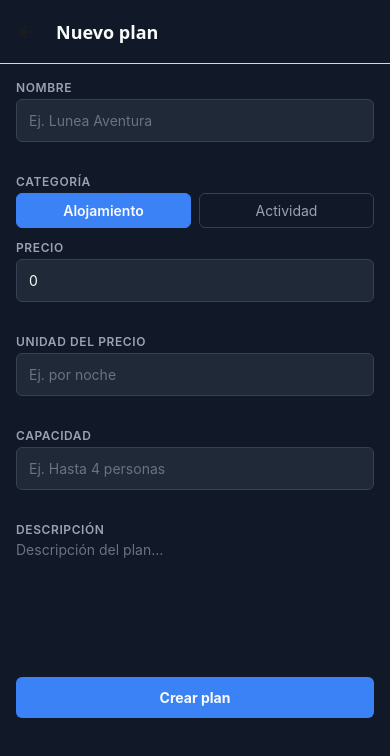
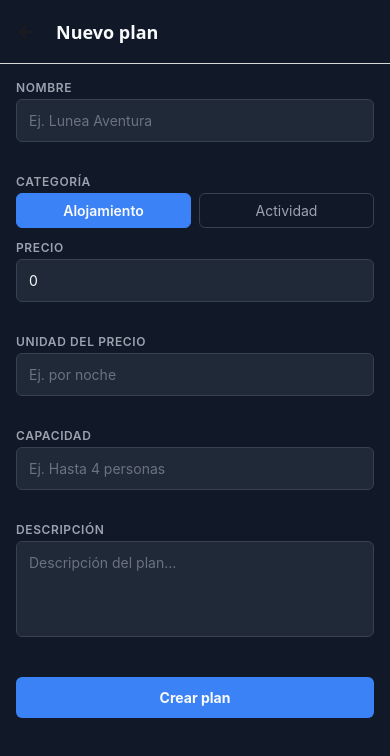
Before and after one commit to IsabellaOlivares/Lunea_Glamping, a React Native app: screen /Create in a window 390 px wide. Shown: the top 756 px of the page. Built offline with nearby package versions, Linux system fonts and the light colour scheme; no server answers.

Commit message:
Formulario y validación con Zod, crear y editar planes

```diff
--- a/src/components/FormField.tsx
+++ b/src/components/FormField.tsx
@@ -16,6 +16,7 @@ export function FormField<T extends FieldValues>({
   name,
   label,
   errorMessage,
+  style,
   ...textInputProps
 }: FormFieldProps<T>): React.JSX.Element {
   return (
@@ -27,7 +28,7 @@ export function FormField<T extends FieldValues>({
           name={name}
           render={({ field: { onChange, onBlur, value } }) => (
             <TextInput
-              style={[styles.input, !!errorMessage && styles.inputError]}
+              style={[styles.input, !!errorMessage && styles.inputError, style]}
               value={typeof value === 'number' ? String(value) : value ?? ''}
               onChangeText={onChange}
               onBlur={onBlur}
--- a/src/hooks/useItems.ts
+++ b/src/hooks/useItems.ts
@@ -8,14 +8,14 @@ export const ITEMS_QUERY_KEY = ['items'] as const;
 export function useItems() {
   return useQuery<Item[]>({
     queryKey: ITEMS_QUERY_KEY,
-    queryFn: () => apiClient.get<Item[]>('/posts?_limit=15').then(r => r.data),
+    queryFn: () => apiClient.get<Item[]>('/items').then(r => r.data),
   });
 }
 
 export function useItemById(id: number | string) {
   return useQuery<Item>({
     queryKey: [...ITEMS_QUERY_KEY, id],
-    queryFn: () => apiClient.get<Item>(`/posts/${id}`).then(r => r.data),
+    queryFn: () => apiClient.get<Item>(`/items/${id}`).then(r => r.data),
     enabled: !!id,
   });
 }
@@ -24,7 +24,7 @@ export function useCreateItem() {
   const queryClient = useQueryClient();
   return useMutation<Item, Error, CreateItemPayload>({
     mutationFn: (payload) =>
-      apiClient.post<Item>('/posts', payload).then(r => r.data),
+      apiClient.post<Item>('/items', payload).then(r => r.data),
     onSuccess: () => {
       // Invalidar la lista para que se refresque automáticamente
       queryClient.invalidateQueries({ queryKey: ITEMS_QUERY_KEY });
@@ -40,7 +40,7 @@ export function useUpdateItem() {
   const queryClient = useQueryClient();
   return useMutation<Item, Error, UpdateItemPayload>({
     mutationFn: (payload) =>
-      apiClient.put<Item>(`/posts/${payload.id}`, payload).then(r => r.data),
+      apiClient.put<Item>(`/items/${payload.id}`, payload).then(r => r.data),
     onSuccess: (_, variables) => {
       // Invalidar lista e ítem individual
       queryClient.invalidateQueries({ queryKey: ITEMS_QUERY_KEY });
--- a/src/navigation/types.ts
+++ b/src/navigation/types.ts
@@ -3,6 +3,7 @@
 
 export type RootStackParamList = {
   Home:   undefined;
+  Detail: {id: number | string; name: string};
   Create: undefined;
   Edit:   { id: number | string; name: string };
 };
--- a/src/schemas/itemSchema.ts
+++ b/src/schemas/itemSchema.ts
@@ -1,4 +1,6 @@
 import { z } from 'zod';
+export type ItemFormData = z.infer<typeof itemSchema>;
+export type ItemFormInput = z.input<typeof itemSchema>;
 
 export const itemSchema = z.object({
 
@@ -26,5 +28,3 @@ export const itemSchema = z.object({
     .max(120, 'Máx. 120 caracteres'),
 
 });
-
-export type ItemFormData = z.infer<typeof itemSchema>;
--- a/src/screens/CreateScreen.tsx
+++ b/src/screens/CreateScreen.tsx
@@ -16,9 +16,10 @@ import type { NativeStackNavigationProp } from '@react-navigation/native-stack';
 
 import { COLORS, RADIUS, SPACING, TYPOGRAPHY } from '../theme';
 import { FormField } from '../components/FormField';
-import { itemSchema, type ItemFormData } from '../schemas/itemSchema';
+import { itemSchema, type ItemFormData, type ItemFormInput } from '../schemas/itemSchema';
 import { useCreateItem } from '../hooks/useItems';
 import type { RootStackParamList } from '../navigation/types';
+
 
 type CreateNavProp = NativeStackNavigationProp<RootStackParamList, 'Create'>;
 
@@ -26,7 +27,7 @@ export function CreateScreen(): React.JSX.Element {
   const navigation = useNavigation<CreateNavProp>();
   const { mutate: createItem, isPending } = useCreateItem();
 
-  const { control, handleSubmit, watch, setValue, formState: { errors } } = useForm<ItemFormData>({
+  const { control, handleSubmit, watch, setValue, formState: { errors } } = useForm<ItemFormInput, any, ItemFormData>({
     resolver: zodResolver(itemSchema),
     defaultValues: {
       name: '',
--- a/src/theme/index.ts
+++ b/src/theme/index.ts
@@ -5,6 +5,7 @@ import { StyleSheet } from 'react-native';
 export const COLORS = {
   background: '#111827',
   card: '#1F2937',
+  surface: '#273449',
   border: '#374151',
   accent: '#3B82F6',
   accentLight: '#93C5FD',
@@ -30,6 +31,7 @@ export const RADIUS = {
   sm: 6,
   md: 10,
   lg: 16,
+  full: 999,
 };
 
 export const TYPOGRAPHY = StyleSheet.create({
```
Also changed, not shown: 1 other file (tests, documents, lock files or other folders).
